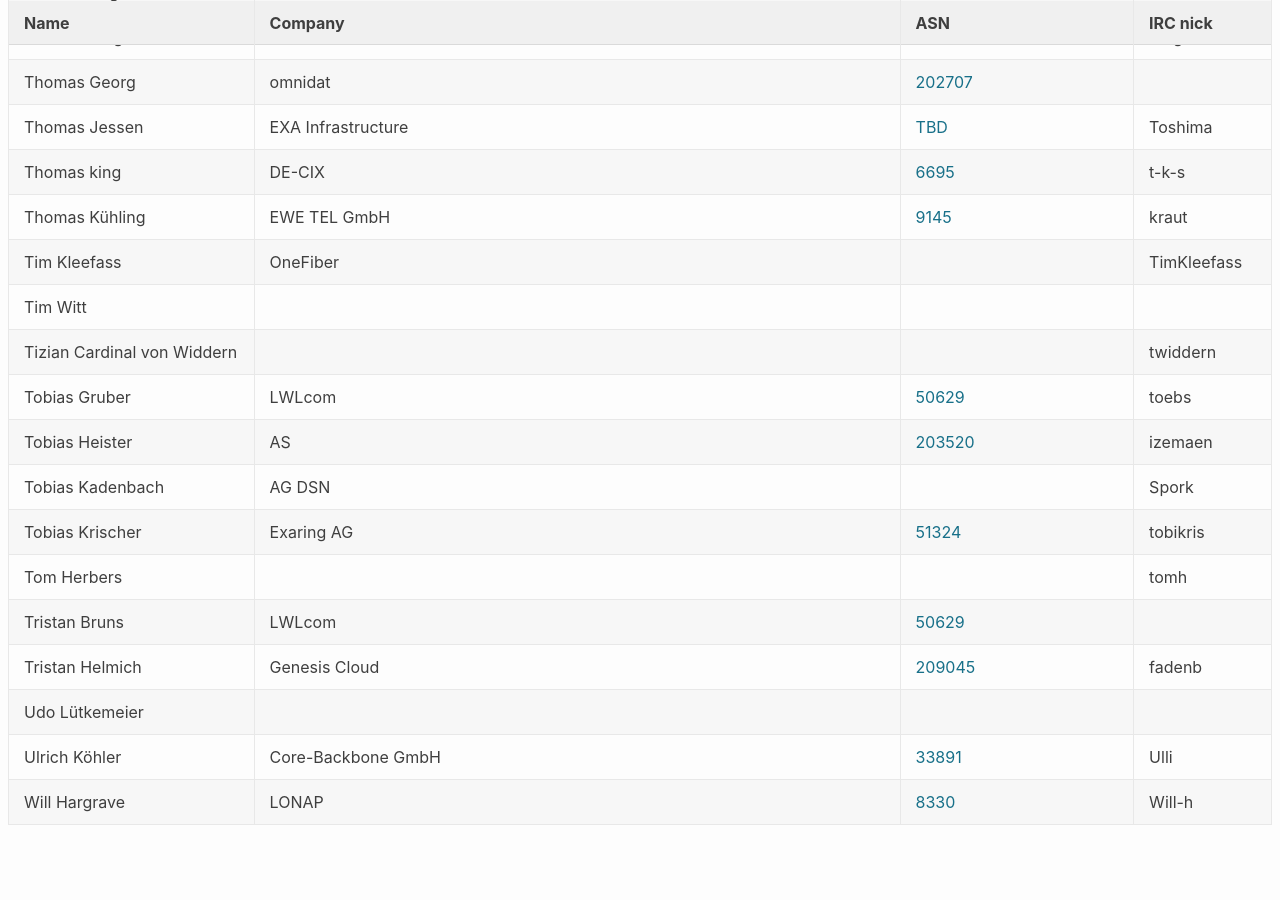
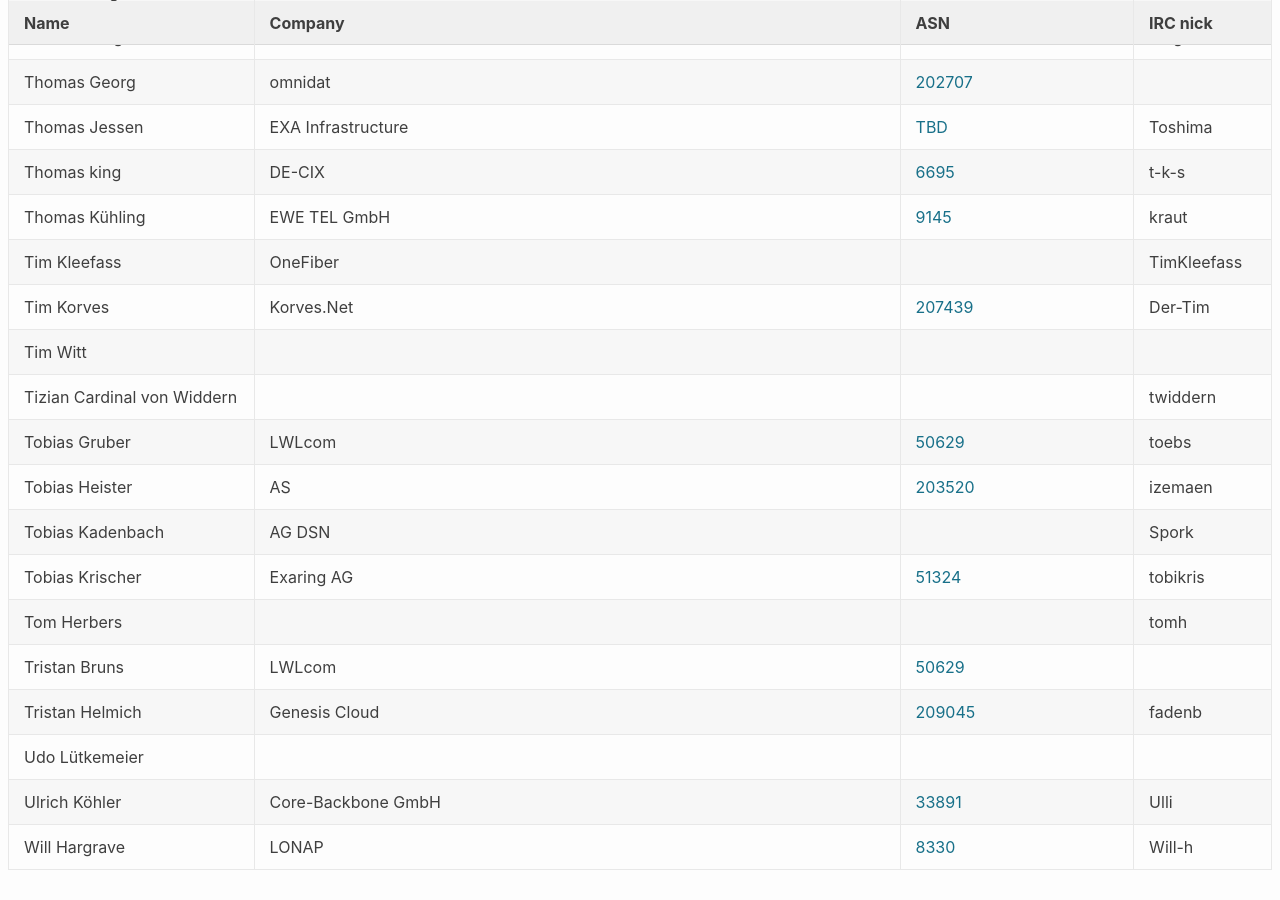
Before and after one commit to denog/pretix-attendeelist, a Jekyll site: the page built from denog13/index.markdown, in a window 1280 px wide and 900 px high, scrolled down 7077 px. Built offline with Jekyll 4.4.1, drawn with Linux system fonts in a browser that asks for light colours; before the commit the page ends 7932 px from its top, so only the background shows below that.

Commit message:
Latest data: Thu Sep 30 09:49:50 UTC 2021

```diff
--- a/_data/attendees_denog13.json
+++ b/_data/attendees_denog13.json
@@ -936,6 +936,12 @@
     "asn": null
   },
   {
+    "name": "Tim Korves",
+    "company": "Korves.Net",
+    "irc": "Der-Tim",
+    "asn": "207439"
+  },
+  {
     "name": "Tim Witt",
     "company": null,
     "irc": null,
```
